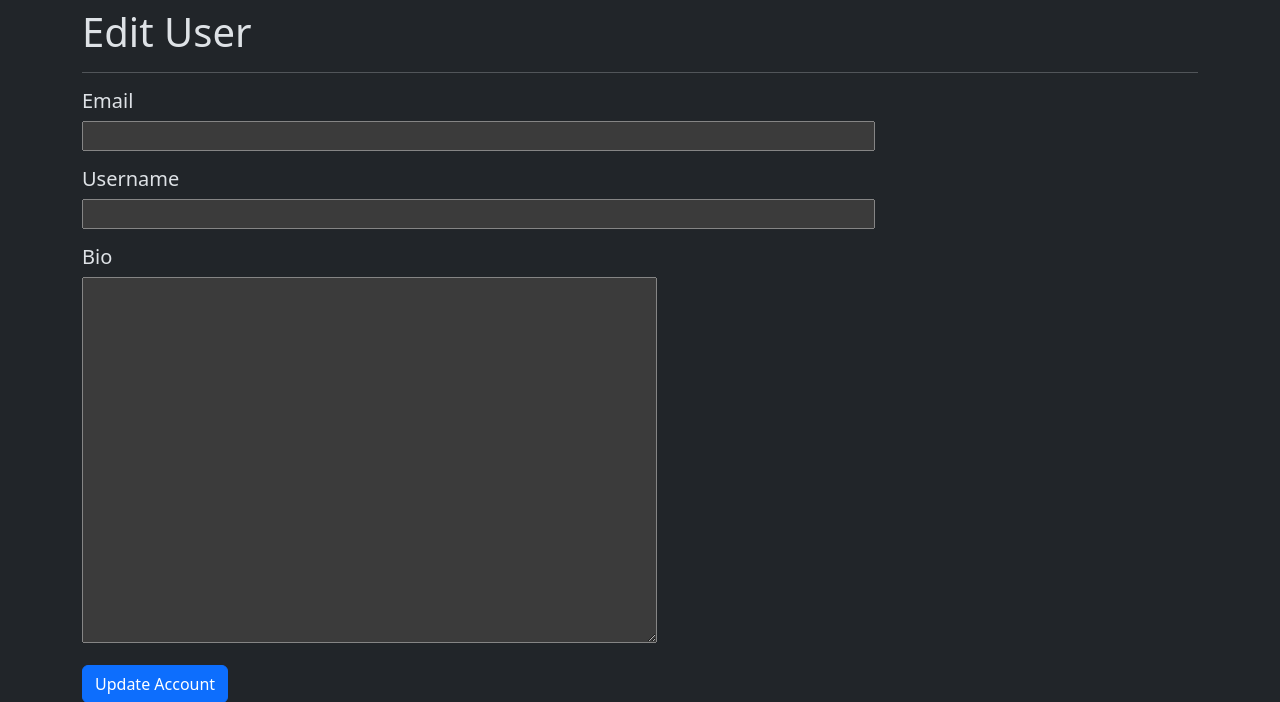
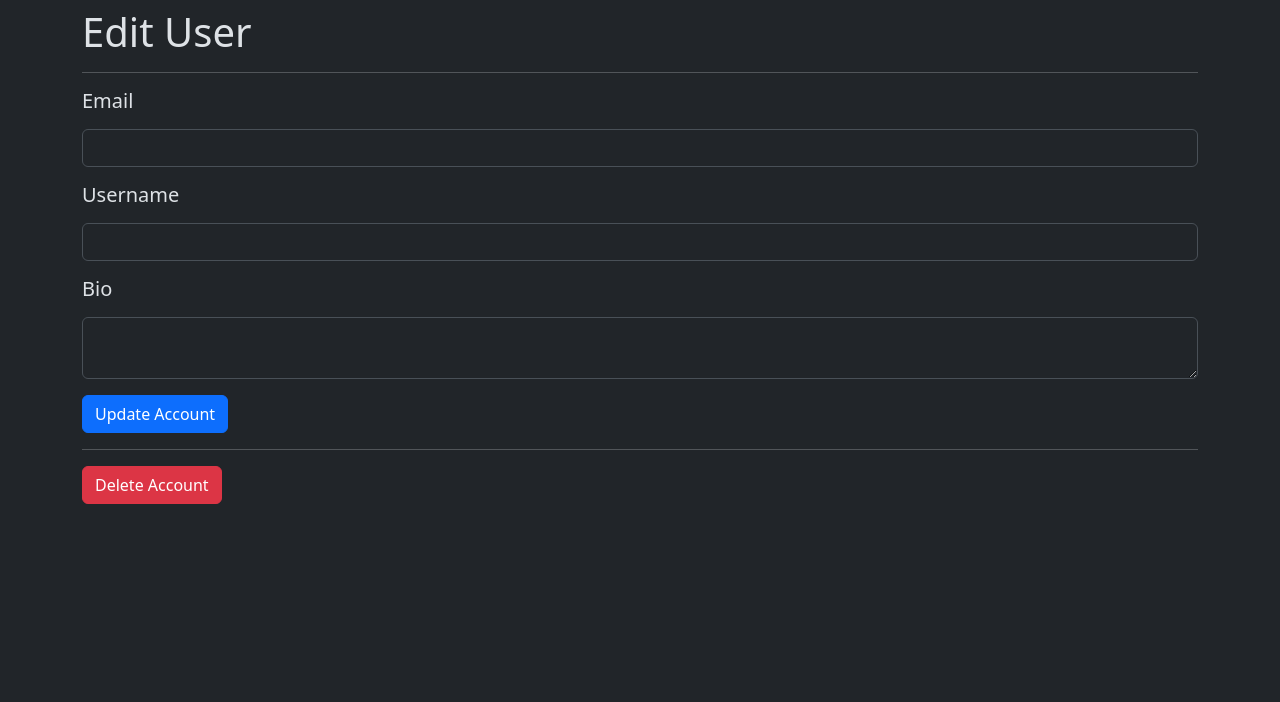
Before and after one commit to whitgroves/qq2, a Flask app: template app/templates/users/edit.html in a window 1280 px wide. Shown: the part 56-758 px from the top of the page. After the commit the page ends 560 px from the top, so only its background shows below. Run offline with Flask 3, Linux system fonts and the light colour scheme; the template is opened without the code that fills it, so the values that code supplies are empty, except form fields; form fields are guessed from the names that the template uses; parts of the project's set-up code (start-up, migrations or seed data) failed here and were passed over.

Commit message:
cleanup forms UI

```diff
--- a/app/routes/users.py
+++ b/app/routes/users.py
@@ -51,7 +51,7 @@ def edit_user(id_:int) -> flask.Response:
                 ext.db.session.add(user)
                 ext.db.session.commit()
                 flask.flash(f'User {username} updated successfully.')
-                return flask.redirect(flask.url_for('users.edit_user',
+                return flask.redirect(flask.url_for('users.get_user',
                                                     id_=user.id))
             return flask.render_template('users/edit.html',
                                          user=user,
--- a/app/templates/macros.html
+++ b/app/templates/macros.html
@@ -68,9 +68,9 @@
         <h5>{{ form.title.label(class='form-label') }}</h5>
         <p>{{ form.title(class='form-control', size=100, value=(post.title if post else '')) }}</p>
 
-        {# value=() doesn't work for textarea but we have this solution: https://stackoverflow.com/a/53126855/3178898 #}
         <h5>{{ form.content.label(class='form-label') }}</h5>
-        <p><textarea class='form-control' id='PostForm-content' name='PostForm-content'>{{ post.content if post else ''}}</textarea></p>
+        <p><textarea class='form-control' id='content' name='content'>{{ post.content if post else ''}}</textarea></p>
+        {# ^ https://stackoverflow.com/a/53126855/3178898 #}
 
         <h5>{{ form.tags.label(class='form-label') }}</h5>
         <p>{{ form.tags(class='form-control', size=100, value=(post.tags|join(', ') if post else '')) }}</p>
--- a/app/templates/posts/post.html
+++ b/app/templates/posts/post.html
@@ -43,7 +43,7 @@
             <form method="post" action="{{ url_for('posts.add_comment', id_=post.id) }}">
                 {{ form.csrf_token }}
                 <div class="card-body">
-                    {{ form.content(rows=5, cols=60) }}
+                    {{ form.content(class='form-control') }}
                 </div>
                 <div class="card-footer">
                     <button type="submit" class="btn btn-success">Reply to Post</button>
--- a/app/templates/users/edit.html
+++ b/app/templates/users/edit.html
@@ -5,12 +5,17 @@
     <hr>
     <form method="post">
         {{ form.csrf_token }}
-        <h5>{{ form.email.label }}</h5>
-        <p>{{ form.email(size=80) }}</p>
-        <h5>{{ form.username.label }}</h5>
-        <p>{{ form.username(size=80) }}</p>
-        <h5>{{ form.bio.label }}</h5>
-        <p>{{ form.bio(rows=15, cols=60) }}</p>
+
+        <h5>{{ form.email.label(class='form-label') }}</h5>
+        <p>{{ form.email(class='form-control', size=80, value=user.email) }}</p>
+
+        <h5>{{ form.username.label(class='form-label') }}</h5>
+        <p>{{ form.username(class='form-control', size=80, value=user.username) }}</p>
+
+        <h5>{{ form.bio.label(class='form-label') }}</h5>
+        <p><textarea class='form-control' id='bio' name='bio'>{{ user.bio }}</textarea></p>
+        {# ^ https://stackoverflow.com/a/53126855/3178898 #}
+
         <p><button type="submit" class="btn btn-primary">Update Account</button></p>
     </form>
     <hr>
```
Also changed, not shown: app/templates/login.html (+9 -6 lines), app/templates/register.html (+10 -7 lines).
